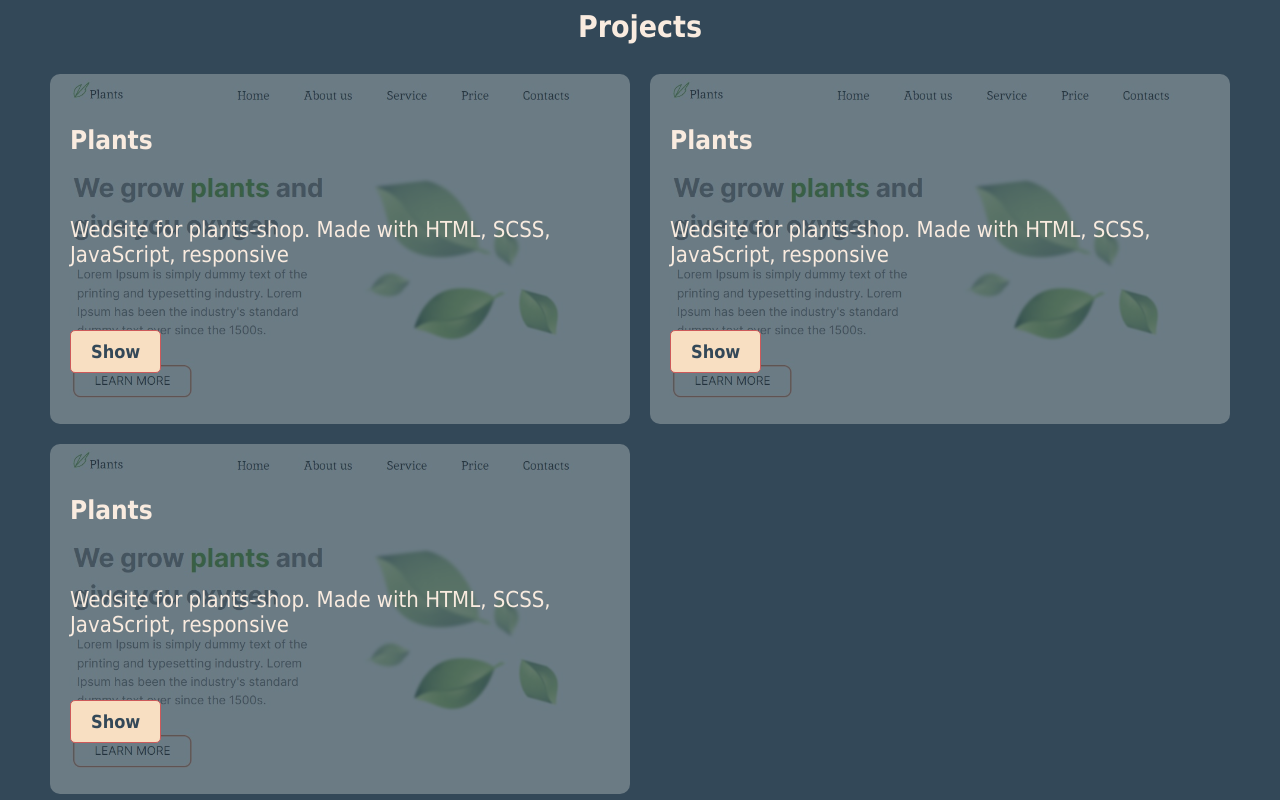
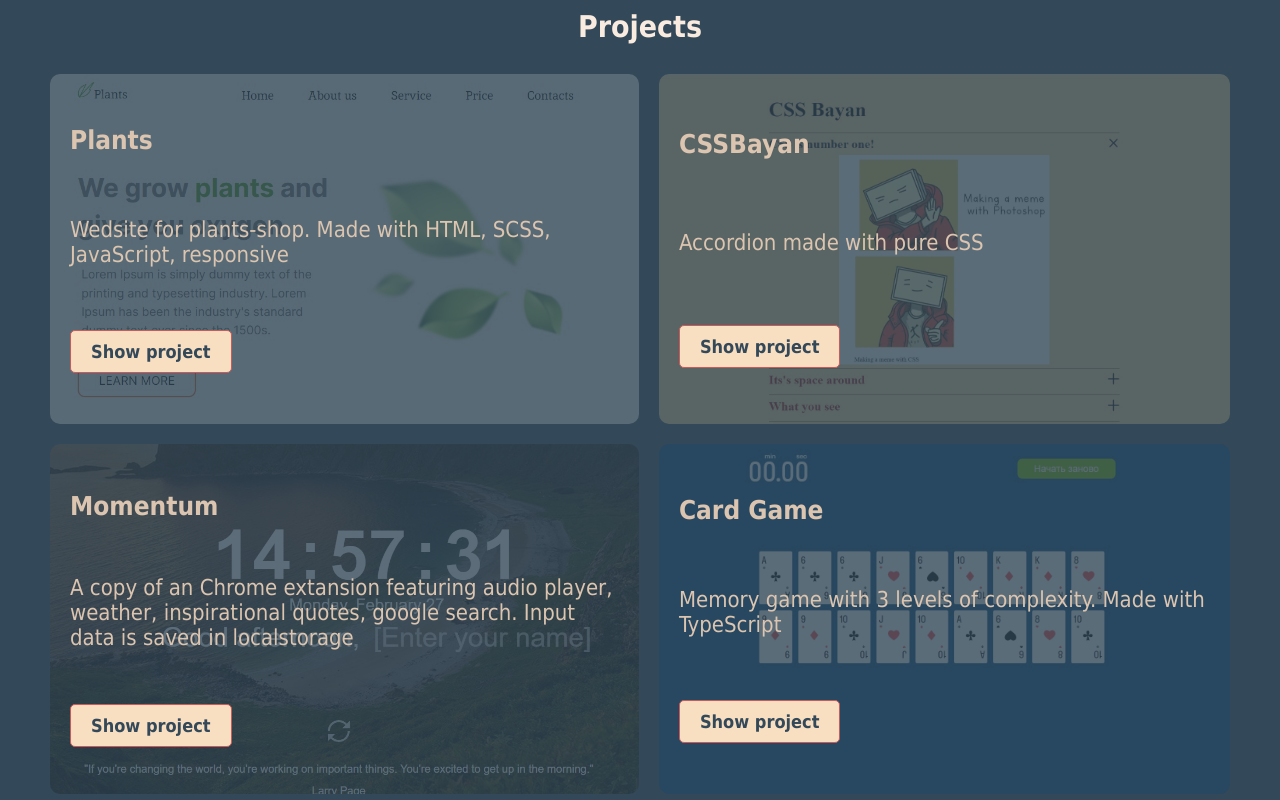
Before and after one commit to Kuljeanne/CV, a plain HTML site: page index.html in a window 1280 px wide. Shown: the part 1320-2120 px from the top of the page. Drawn offline with Linux system fonts and the light colour scheme.

Commit message:
add script

```diff
--- a/index.html
+++ b/index.html
@@ -19,7 +19,6 @@
           <li class="menu__item"><a href="#projects">Projects</a></li>
           <li class="menu__item"><a href="#education">Education</a></li>
           <li class="menu__item"><a href="#contacts">Contacts</a></li>
-
         </ul>
       </nav>
     </div>
@@ -31,7 +30,7 @@
         <h2 class="about__name">Hi, my name is Zhanna!</h2>
         <h1 class="about__title">Front-End Developer</h1>
         <div class="btns">
-          <button class="btn btn__contact">Contact me</button>
+          <a href="#contacts" class="btn btn__contact">Contact me</a>
           <button class="btn btn__download">Download CV (eng)
             <i class="fa-solid fa-download"></i></button>
           <button class="btn btn__download">Download CV (rus)
@@ -87,25 +86,8 @@
       <section id="projects">
         <h2 class="section-title">Projects</h2>
         <ul class="projects__list">
-          <li class="projects__item">
-            <div class="projects__background"></div>
-            <h3>Plants</h3>
-            <p>Wedsite for plants-shop. Made with HTML, SCSS, JavaScript, responsive</p>
-            <a class="btn" href="">Show</a>
-          </li>
-          <li class="projects__item">
-            <div class="projects__background"></div>
-            <h3>Plants</h3>
-            <p>Wedsite for plants-shop. Made with HTML, SCSS, JavaScript, responsive</p>
-            <a class="btn" href="">Show</a>
-          </li>
-          <li class="projects__item">
-            <div class="projects__background"></div>
-            <h3>Plants</h3>
-            <p>Wedsite for plants-shop. Made with HTML, SCSS, JavaScript, responsive</p>
-            <a class="btn" href="">Show</a>
-          </li>
         </ul>
+        <p>For more, please, visit <a href="https://github.com/Kuljeanne"> GitHub</a></p>
       </section>
       <section id="education">
         <h2 class="section-title">Education</h2>
@@ -141,9 +123,10 @@
   </main>
   <footer class="footer">
     <div class="footer__inner wrapper">
-      <p>&copy; Made by Kuljeanne</p>
+      <p class="rights">&copy; Made by Kuljeanne</p>
     </div>
   </footer>
+  <script src="./index.js"></script>
 </body>
 
 </html>
--- a/index.js
+++ b/index.js
@@ -0,0 +1,71 @@
+const PROJECTS = [
+  {
+    title: "Plants",
+    link: "https://rolling-scopes-school.github.io/kuljeanne-JSFEPRESCHOOL2022Q4/plants/",
+    imgSrc: "assets/projects-img/plants.jpg",
+    description:
+      "Wedsite for plants-shop. Made with HTML, SCSS, JavaScript, responsive",
+  },
+  {
+    title: "CSSBayan",
+    link: "https://kuljeanne.github.io/cssBayan",
+    imgSrc: "assets/projects-img/css-bayan.jpg",
+    description: "Accordion made with pure CSS",
+  },
+  {
+    title: "Momentum",
+    link: "https://rolling-scopes-school.github.io/kuljeanne-JSFEPRESCHOOL2022Q4/momentum/dist/",
+    imgSrc: "assets/projects-img/momentum.jpg",
+    description:
+      "A copy of an Chrome extansion featuring audio player, weather, inspirational quotes, google search. Input data is saved in localstorage",
+  },
+  {
+    title: "Card Game",
+    link: "https://kuljeanne.github.io/Card_game/dist/",
+    imgSrc: "assets/projects-img/card-game.jpg",
+    description:
+      "Memory game with 3 levels of complexity. Made with TypeScript",
+  },
+  {
+    title: "Rock, Papper, Scissors",
+    link: "https://kuljeanne.netlify.app",
+    imgSrc: "assets/projects-img/rock-papper-scissors.jpg",
+    description: "Browser online game.",
+  },
+  {
+    title: "KeyBoard",
+    link: "https://kuljeanne.github.io/virtual-keyboard/dist/",
+    imgSrc: "assets/projects-img/keyboard.png",
+    description:
+      "Virtual keyboard. For printing you can use either a phisical keyboard or the mouse",
+  },
+];
+
+const PROJECTS_CONTAINER = document.querySelector(".projects__list");
+
+const createNode = (nodeName, className, text) => {
+  const node = document.createElement(nodeName);
+  node.classList.add(className);
+  if (text) node.textContent = text;
+  return node;
+};
+
+const createProjectCard = ({ title, link, imgSrc, description }) => {
+  const card = createNode("li", "projects__item");
+  const background = createNode("div", "projects__background");
+  background.style.backgroundImage = `url(${imgSrc})`;
+  const projectTitle = createNode("h3", "projects__title", title);
+  const text = createNode("p", "projects__text", description);
+  const btn = createNode("a", "btn", "Show project");
+  btn.href = link;
+  btn.target = "_blank";
+  card.append(background, projectTitle, text, btn);
+
+  return card;
+};
+
+PROJECTS.map(({ title, link, imgSrc, description }) => {
+  PROJECTS_CONTAINER.append(
+    createProjectCard({ title, link, imgSrc, description })
+  );
+});
--- a/style.css
+++ b/style.css
@@ -40,10 +40,6 @@ a {
   text-decoration: none;
   color: inherit;
   transition: var(--transition);
-}
-
-a:hover {
-  color: var(--accent);
 }
 
 .wrapper {
@@ -99,6 +95,10 @@ p {
   margin-left: auto;
   display: flex;
   justify-content: space-between;
+}
+
+.menu__item > a:hover {
+  color: var(--accent);
 }
 
 /* main */
@@ -190,6 +190,7 @@ section {
   flex-direction: column;
   align-items: flex-start;
   justify-content: space-around;
+  color: #dbc5b0;
 }
 
 .projects__background {
@@ -200,8 +201,7 @@ section {
   height: 100%;
   top: 0;
   left: 0;
-  background: url("assets/projects-img/plants.jpg");
-  opacity: 0.3;
+  opacity: 0.2;
   background-position: center;
   background-repeat: no-repeat;
   background-size: cover;
@@ -241,3 +241,7 @@ hr {
   background-color: var(--footer);
   padding: 3rem 0;
 }
+
+.rights {
+  text-align: end;
+}
```
Also changed, not shown: projects.json (deleted, +0 -38 lines).
